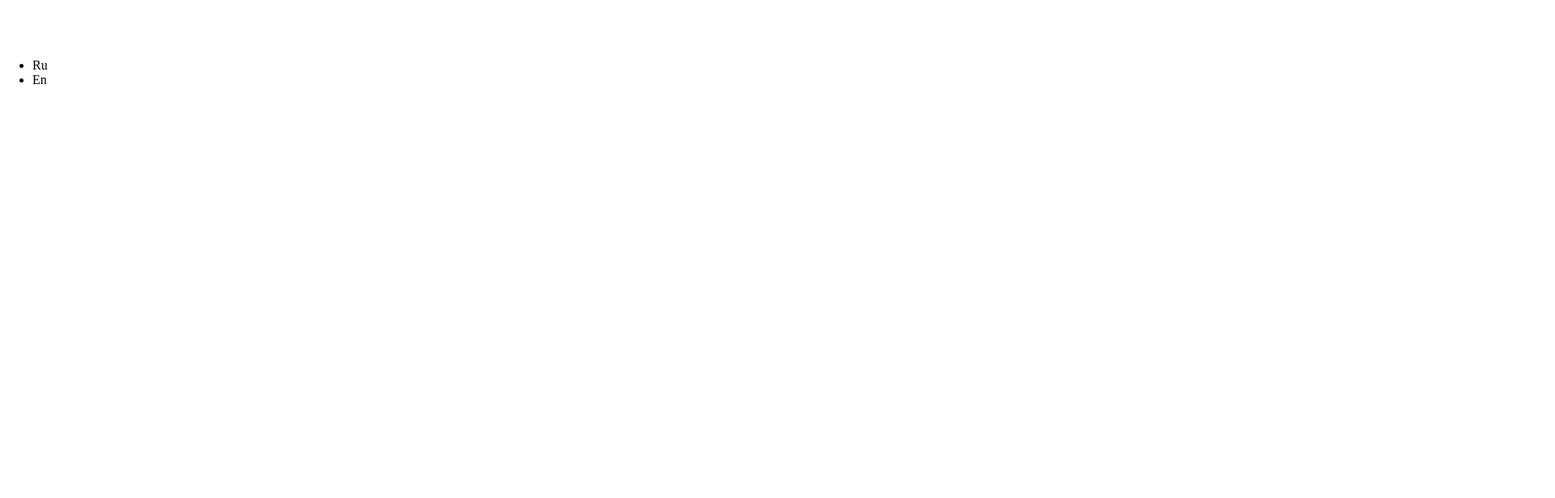
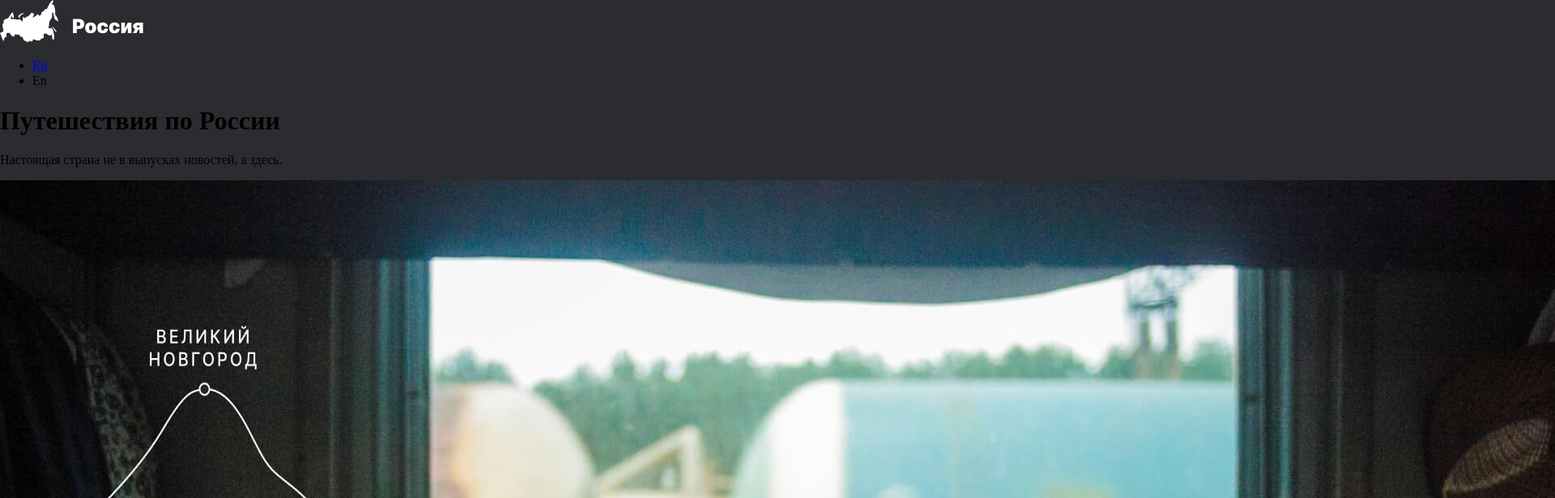
Before and after one commit to effectorea/yet-travel-project, a plain HTML site: page index.html in a window 1280 px wide. Shown: the top 616 px of the page at 81% size, 1920 px wide, since content can reach past the window. Drawn offline with Linux system fonts and the light colour scheme.

Commit message:
Creating header

```diff
--- /dev/null
+++ b/blocks/header/header.css
@@ -0,0 +1,4 @@
+.header {
+    display: flex;
+    align-items: center;
+}
--- /dev/null
+++ b/blocks/page/page.css
@@ -0,0 +1,3 @@
+.page {
+    background-color: #2a2c2f;
+}
--- /dev/null
+++ b/blocks/page/page__container/page__container.css
@@ -0,0 +1,4 @@
+.page__container {
+    min-width: 1184px;
+    margin: 0 auto;
+}
--- a/index.html
+++ b/index.html
@@ -5,21 +5,37 @@
     <meta http-equiv="X-UA-Compatible" content="IE=edge">
     <meta name="viewport" content="width=device-width, initial-scale=1.0">
     <title>Russian travel</title>
-    <link rel="stylesheet" href="./vendor/normalize.css">
     <link rel="stylesheet" href="./pages/index.css">
-    <link rel="stylesheet" href="./pages/style.css">
 </head>
-<body>
-    <header class="header">
-        <img src="./images/header-logo.svg" alt="Страна логотип" class="header__logo">
-        <ul class="header__links">
-            <li class="header__link">Ru</li>
-            <li class="header__link">En</li>
-        </ul>
-    </header>
-    <main class="main">
+<body class="page">
+    <div class="page__container">
+        <header class="header">
+            <a href="./index.html" class="header__logo">
+                <img src="./images/header-logo.svg" alt="Страна логотип">
+            </a>
+            <ul class="header__lang-links">
+                <li class="header__lang-link header__lang-link_selected">
+                    <a href="#">Ru</a>
+                </li>
+                <li class="header__lang-link">En</li>
+            </ul>
 
-    </main>
+        </header>
+        <main class="content">
+            <section class="lead">
+                <h1 class="lead__title">Путешествия по России</h1>
+                <p class="lead__subtitle">Настоящая страна не в выпусках новостей, а здесь.</p>
+                <img src="./images/lead-polka.jpg" alt="Girl train" class="lead__image">
+                <p class="lead__caption">ваша полка — верхняя</p>
+            </section>
+        </main>
+        <footer class="footer"></footer>
+
+    </div>
+
+
+
+
 
 </body>
 </html>
--- a/pages/index.css
+++ b/pages/index.css
@@ -1 +1,6 @@
+@import url(../vendor/normalize.css);
+@import url(../blocks/page/page.css);
+@import url(../blocks/page/page__container/page__container.css);
 @import url(../blocks/header/header__logo/header__logo.css);
+@import url(../blocks/page/page.css);
+@import url(../blocks/page/page__container/page__container.css);
```
